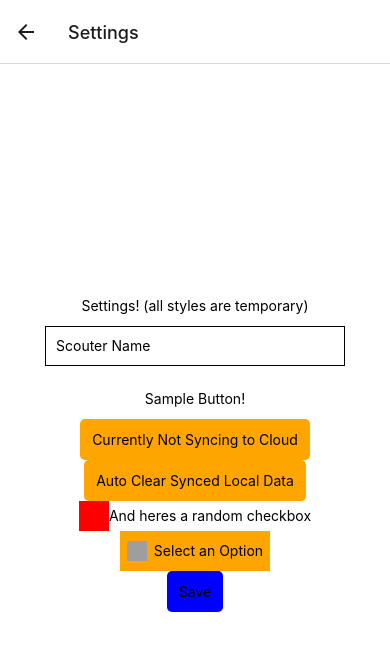
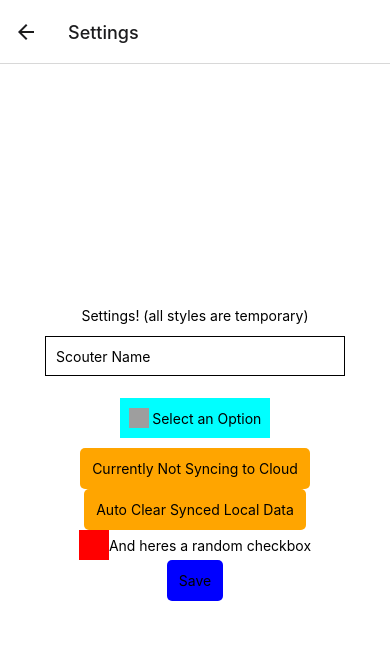
Before and after one commit to iBrushC/4829TigerScout, a React Native app: screen /Settings in a window 390 px wide. Shown: the top 650 px of the page. Built offline with nearby package versions, Linux system fonts and the light colour scheme; grey boxes are pictures that could not be loaded.

Commit message:
Updated animations for dropdown

```diff
--- a/blocks/components/ButtonComponents.js
+++ b/blocks/components/ButtonComponents.js
@@ -1,14 +1,23 @@
 import * as React from 'react';
 import { StyleSheet, Animated, Easing, View, Text, Pressable } from 'react-native';
 
-// Animation curves (using references because setState forces a re-render that erases static states)
-const fadeTo = (animated, value) => {
+// Reusable animation curve
+const fadeTo = (animated, value, duration) => {
     Animated.timing(animated.current, {
         toValue: value,
-        duration: 60,
+        duration: duration ? duration : 60,
         easing: Easing.ease,
-        useNativeDriver: true,
+        useNativeDriver: false,
     }).start();
+};
+
+const fadeToCallback = (animated, value, callback, duration) => {
+    Animated.timing(animated.current, {
+        toValue: value,
+        duration: duration ? duration : 60,
+        easing: Easing.ease,
+        useNativeDriver: false,
+    }).start(callback);
 };
 
 /* All components are relatively common, so in order to avoid name clashes with other libraries the prefix "TT" (Titanium Tigers) is used */
--- a/blocks/components/InputComponents.js
+++ b/blocks/components/InputComponents.js
@@ -2,6 +2,25 @@ import * as React from 'react';
 import { StyleSheet, Animated, Easing, View, Text, TextInput, Pressable } from 'react-native';
 
 import { TTButton } from './ButtonComponents';
+
+// Reusable animation curve
+const fadeTo = (animated, value, duration) => {
+    Animated.timing(animated.current, {
+        toValue: value,
+        duration: duration ? duration : 60,
+        easing: Easing.spring,
+        useNativeDriver: false,
+    }).start();
+};
+
+const fadeToCallback = (animated, value, callback, duration) => {
+    Animated.timing(animated.current, {
+        toValue: value,
+        duration: duration ? duration : 60,
+        easing: Easing.spring,
+        useNativeDriver: false,
+    }).start(callback);
+};
 
 const TTTextInput = (props) => {
     return (
@@ -22,11 +41,20 @@ const TTNumberInput = (props) => {
 };
 
 const TTDropdown = (props) => {
+    // Animation
+    const animated = new Animated.Value(0);
+    const animatedRef = React.useRef(animated);
+
     const [isActive, setIsActive] = React.useState(false);
 
     // Function to change when a box is pressed
     const setDropdown = (newState) => {
+        if (isActive) {
+            fadeToCallback(animatedRef, 0, () => setIsActive(!isActive), 120);
+        } else {
             setIsActive(!isActive);
+            fadeTo(animatedRef, 1, 120);
+        }
         if (props.setState != null) {
             props.setState(newState);
         }
@@ -42,38 +70,58 @@ const TTDropdown = (props) => {
             height: props.boxHeight,
         },
         props.boxStyle
-    ]
+    ];
 
     // Components for the dropdown
-    const itemComponents = [];
+    let topComponent = null;
     if (props.state != null) {
-        itemComponents.push(
-            <TTButton
+        topComponent = <TTButton
             key={0}
             text={props.state}
             buttonStyle={boxStyle}
+            textStyle={props.textStyle}
             onPress={() => setDropdown(props.state)}
             iconComponent={props.iconComponent}
-            />
-        );
+            />;
     }
 
+    const itemComponents = [];
     if (props.items != null) {
         props.items.forEach((item, index) => {
             itemComponents.push(
                 <TTButton
-                    key={5 + index}
+                    key={1 + index}
                     text={item}
                     buttonStyle={boxStyle}
+                    textStyle={props.textStyle}
                     onPress={() => setDropdown(item)}
                 />
             )
         });
     }
 
+    // Mapping
+    const opacity = (animatedRef.current).interpolate({
+        inputRange: [0, 1],
+        outputRange: [0, 1],
+    });
+
+    const scaleY = (animatedRef.current).interpolate({
+        inputRange: [0, 1],
+        outputRange: [0, 1],
+    });
+
+    let itemScale = 0;
+    if (props.items != null) {
+        itemScale = (props.items.length * props.boxHeight) / 2;
+    }
+
     return (
-        <View style={{width: props.boxWidth, height: props.boxHeight, zIndex: 5, alignItems: "center"}}>
-            {isActive ? itemComponents : itemComponents[0]}
+        <View style={[{width: props.boxWidth, height: props.boxHeight, zIndex: props.zIndex, alignItems: "center"}, props.overrideStyle]}>
+            {topComponent}
+            <Animated.View style={{opacity: opacity, transform: [{translateY: -itemScale}, {scaleY: scaleY}, {translateY: itemScale}]}}>
+                {isActive && itemComponents}
+            </Animated.View>
         </View>
     );
 };
--- a/blocks/screens/Settings.js
+++ b/blocks/screens/Settings.js
@@ -24,10 +24,16 @@ const Settings = ({route, navigation}) => {
                 placeholder="Scouter Name"
             />
 
-            <TTButton
-                text="Sample Button!"
-                buttonStyle={{padding: 12, borderRadius: 5}}
-                textStyle={{font: "Comic Sans"}}
+            <TTDropdown
+                state={dropdown}
+                setState={setDropdown}
+                items={["Option 1", "Option 2", "Option 3"]}
+                boxWidth={150}
+                boxHeight={40}
+                boxStyle={{backgroundColor: "aqua", padding: 5}}
+                overrideStyle={{margin: 10}}
+                zIndex={5}
+                iconComponent={<Image style={{width: 20, height: 20}} source={{uri: "https://cdn1.iconfinder.com/data/icons/arrow-outline-6/32/Arrow_Icon_Set_4-512.png"}}/>}
             />
             <TTPushButton
                 text="Currently Not Syncing to Cloud"
@@ -51,16 +57,6 @@ const Settings = ({route, navigation}) => {
                 setState={setRandomVar}
                 boxCheckedStyle={{padding: 15, backgroundColor: "green", borderRadius: 15}}
                 boxUncheckedStyle={{padding: 15, backgroundColor: "red"}}
-            />
-
-            <TTDropdown
-                state={dropdown}
-                setState={setDropdown}
-                items={["Option 1", "Option 2", "Option 3"]}
-                boxWidth={150}
-                boxHeight={40}
-                boxStyle={{backgroundColor: "orange"}}
-                iconComponent={<Image style={{width: 20, height: 20}} source={{uri: "https://cdn1.iconfinder.com/data/icons/arrow-outline-6/32/Arrow_Icon_Set_4-512.png"}}/>}
             />
 
             {/* Really shouldn't be using default buttons for anything */}
```
Lines whose indentation alone changed are shown as unchanged.
